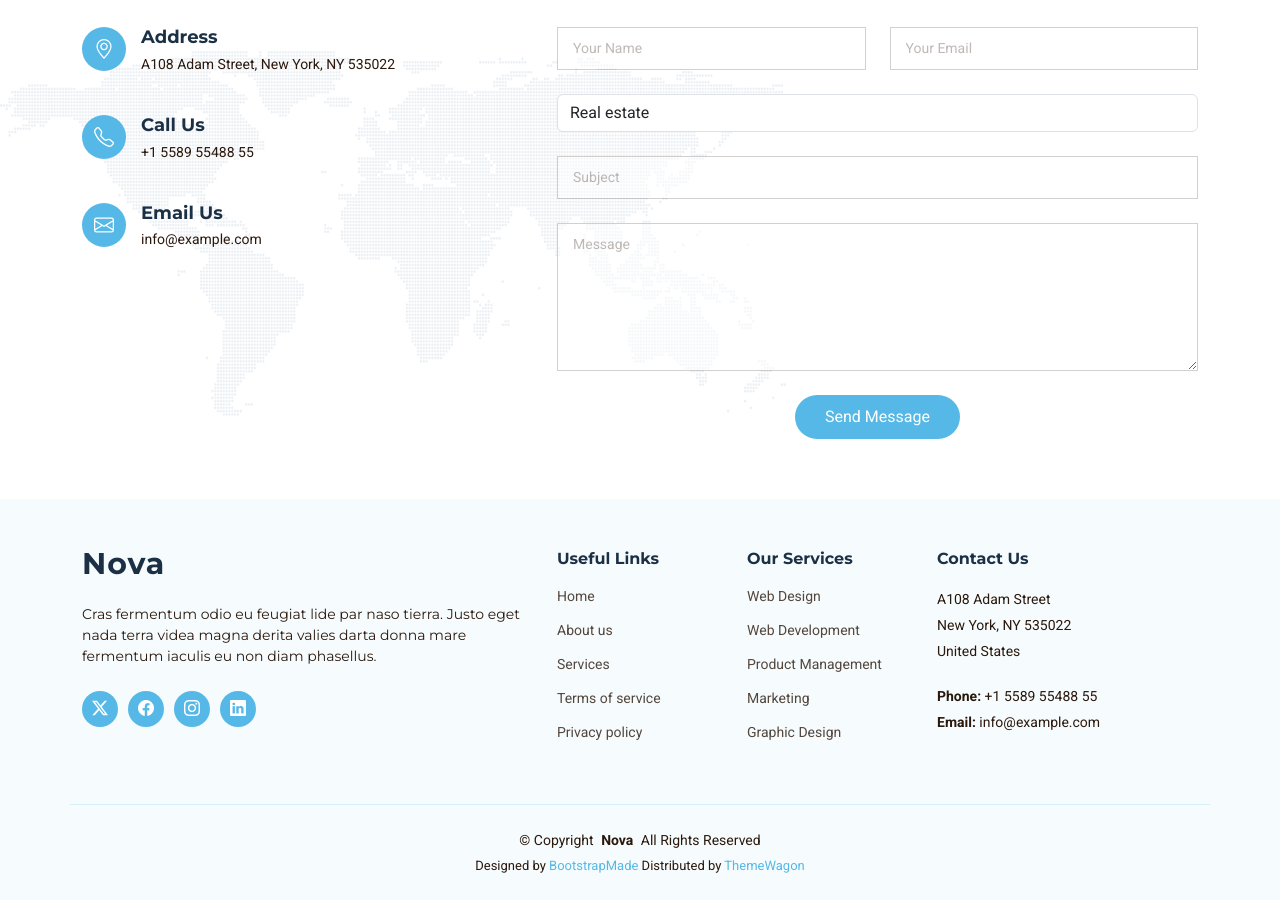
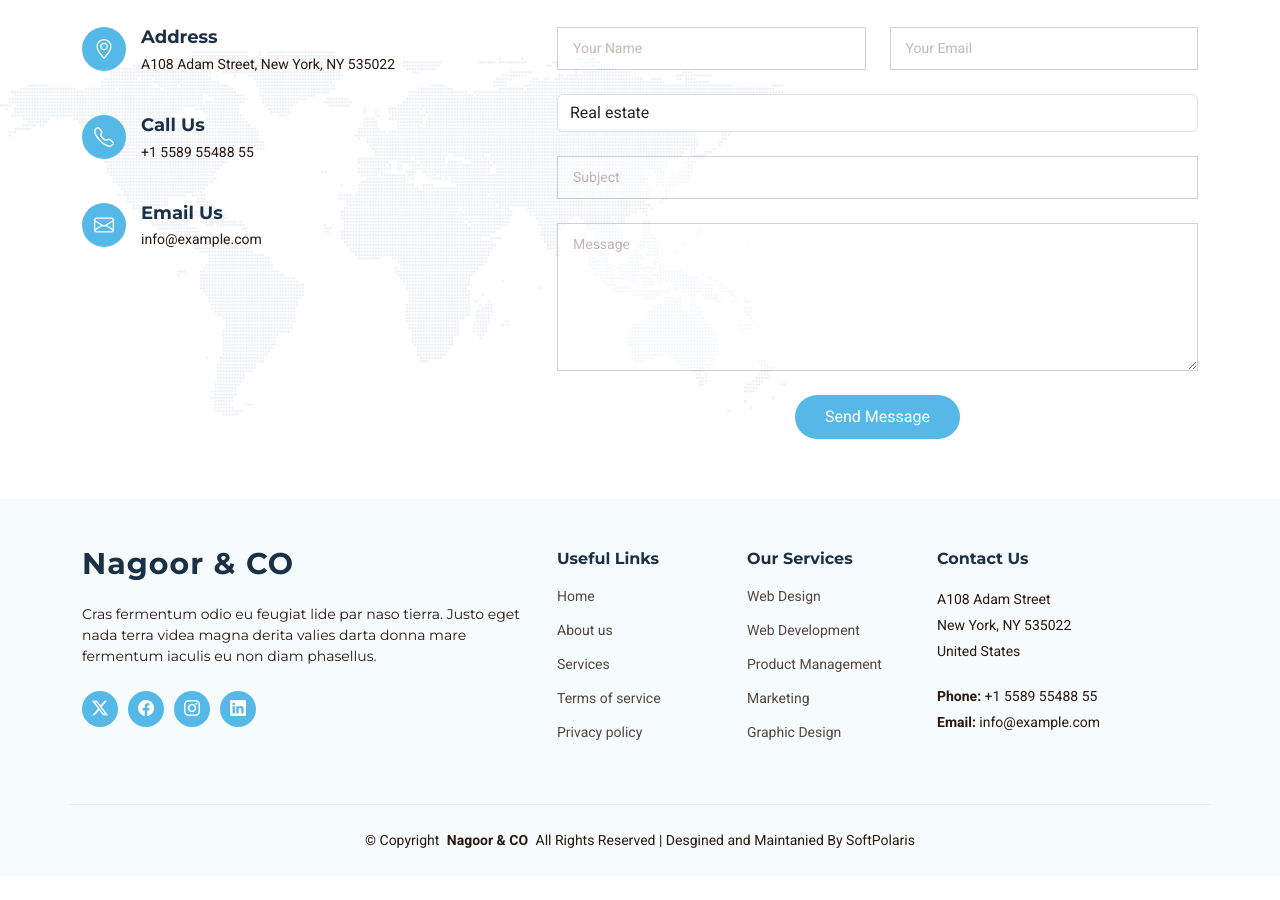
Before and after one commit to Praveen45Git/NagoorGroups, a plain HTML site: page contact.html in a window 1280 px wide. Shown: the part 337-1237 px from the top of the page. After the commit the page ends 1213 px from the top, so only its background shows below. Drawn offline with Linux system fonts and the light colour scheme.

Commit message:
Shami changes

```diff
--- a/contact.html
+++ b/contact.html
@@ -168,7 +168,7 @@
         <div class="row gy-4">
           <div class="col-lg-5 col-md-12 footer-about">
             <a href="index.html" class="logo d-flex align-items-center">
-              <span class="sitename">Nova</span>
+              <span class="sitename">Nagoor & CO</span>
             </a>
             <p>Cras fermentum odio eu feugiat lide par naso tierra. Justo eget nada terra videa magna derita valies
               darta donna mare fermentum iaculis eu non diam phasellus.</p>
@@ -216,15 +216,9 @@
     </div>
 
     <div class="container copyright text-center">
-      <p>© <span>Copyright</span> <strong class="px-1 sitename">Nova</strong> <span>All Rights Reserved</span></p>
-      <div class="credits">
-        <!-- All the links in the footer should remain intact. -->
-        <!-- You can delete the links only if you've purchased the pro version. -->
-        <!-- Licensing information: https://bootstrapmade.com/license/ -->
-        <!-- Purchase the pro version with working PHP/AJAX contact form: [buy-url] -->
-        Designed by <a href="https://bootstrapmade.com/">BootstrapMade</a> Distributed by <a
-          href="https://themewagon.com">ThemeWagon</a>
-      </div>
+      <p>© <span>Copyright</span> <strong class="px-1 sitename">Nagoor & CO</strong> <span>All Rights Reserved</span> |
+        Desgined and Maintanied By SoftPolaris
+      </p>
     </div>
 
   </footer>
```
